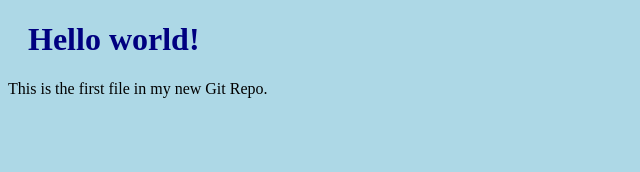
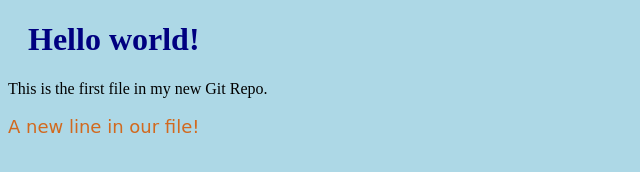
Before and after one commit to Philipopo/philipo, a plain HTML site: page index.html in a window 1280 px wide. Shown: the whole page, without its empty margins (0-640 px from the left). Drawn offline with Linux system fonts and the light colour scheme.

Commit message:
Updated index.html with a new line

```diff
--- a/bluestyle.css
+++ b/bluestyle.css
@@ -6,3 +6,8 @@ body {
     color: navy;
     margin-left: 20px;
     }
+    .b{
+        font-family: cursive;
+        font-size: 18px;
+        color: chocolate;
+    }
--- a/index.html
+++ b/index.html
@@ -8,6 +8,8 @@
 
 <h1>Hello world!</h1>
 <p>This is the first file in my new Git Repo.</p>
+<p class="b">A new line in our file!</p>
+
 
 </body>
 </html>
```
